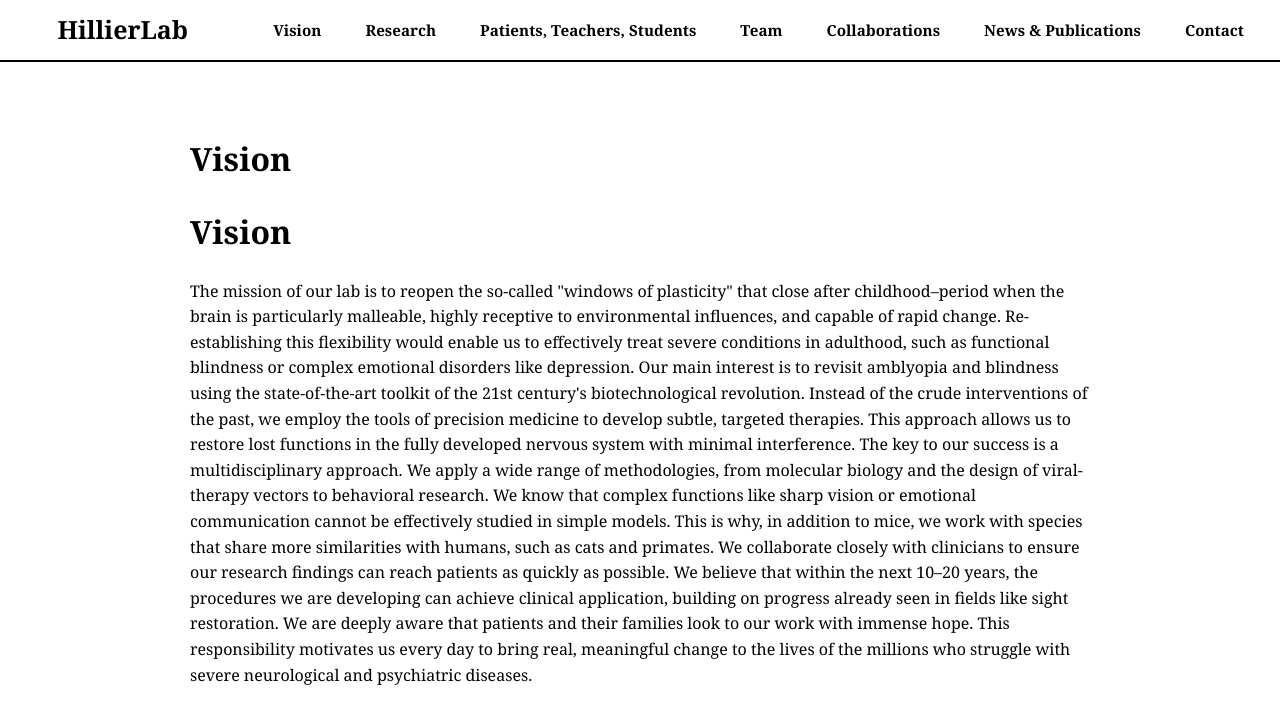
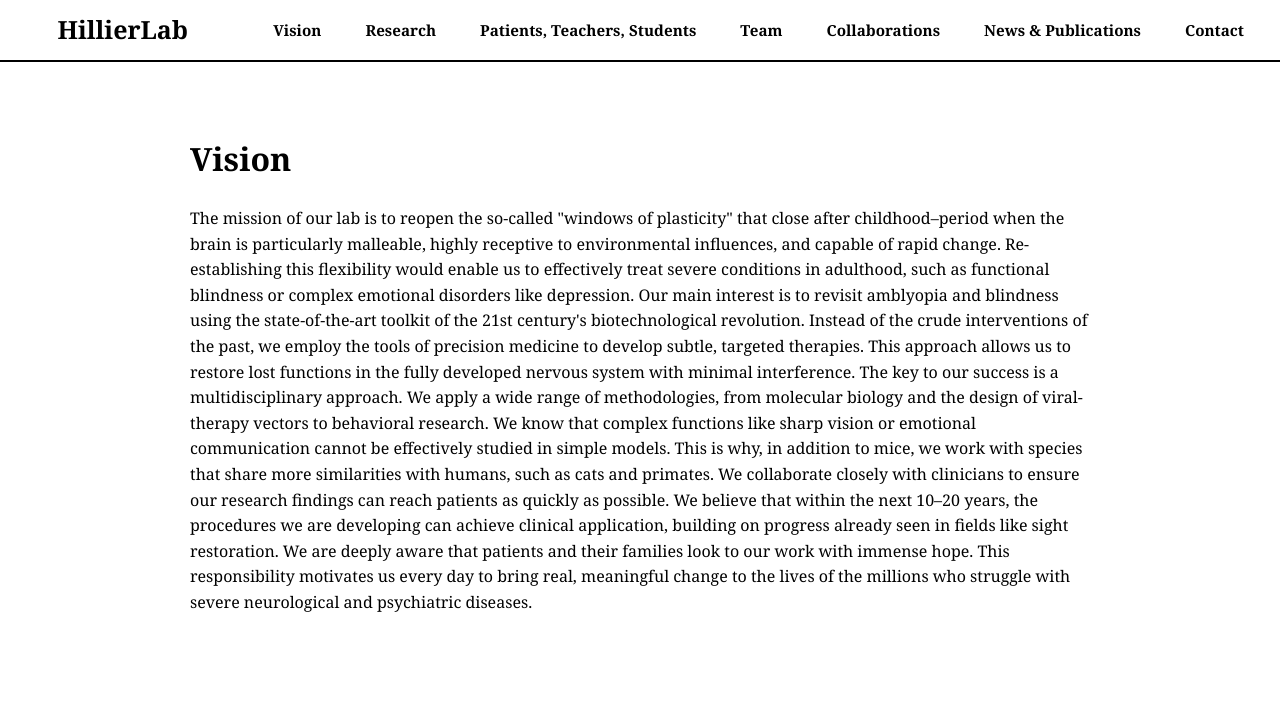
Before and after one commit to dzsano/rottenbillerdavid.github.io, a Jekyll site: the page built from vision.md, in a window 1280 px wide. Shown: the top 724 px of the page. Built offline with Jekyll 4.4.1, drawn with Linux system fonts in a browser that asks for light colours.

Commit message:
Update vision.md

```diff
--- a/vision.md
+++ b/vision.md
@@ -2,7 +2,6 @@
 layout: page
 title: Vision
 ---
-<h1>Vision</h1>
 <p>The mission of our lab is to reopen the so-called "windows of plasticity" that close after childhood–period when the brain is particularly malleable, highly receptive to environmental influences, and capable of rapid change. Re-establishing this flexibility would enable us to effectively treat severe conditions in adulthood, such as functional blindness or complex emotional disorders like depression.
 Our main interest is to revisit amblyopia and blindness using the state-of-the-art toolkit of the 21st century's biotechnological revolution. Instead of the crude interventions of the past, we employ the tools of precision medicine to develop subtle, targeted therapies. This approach allows us to restore lost functions in the fully developed nervous system with minimal interference.
 The key to our success is a multidisciplinary approach. We apply a wide range of methodologies, from molecular biology and the design of viral-therapy vectors to behavioral research. We know that complex functions like sharp vision or emotional communication cannot be effectively studied in simple models. This is why, in addition to mice, we work with species that share more similarities with humans, such as cats and primates.
```
